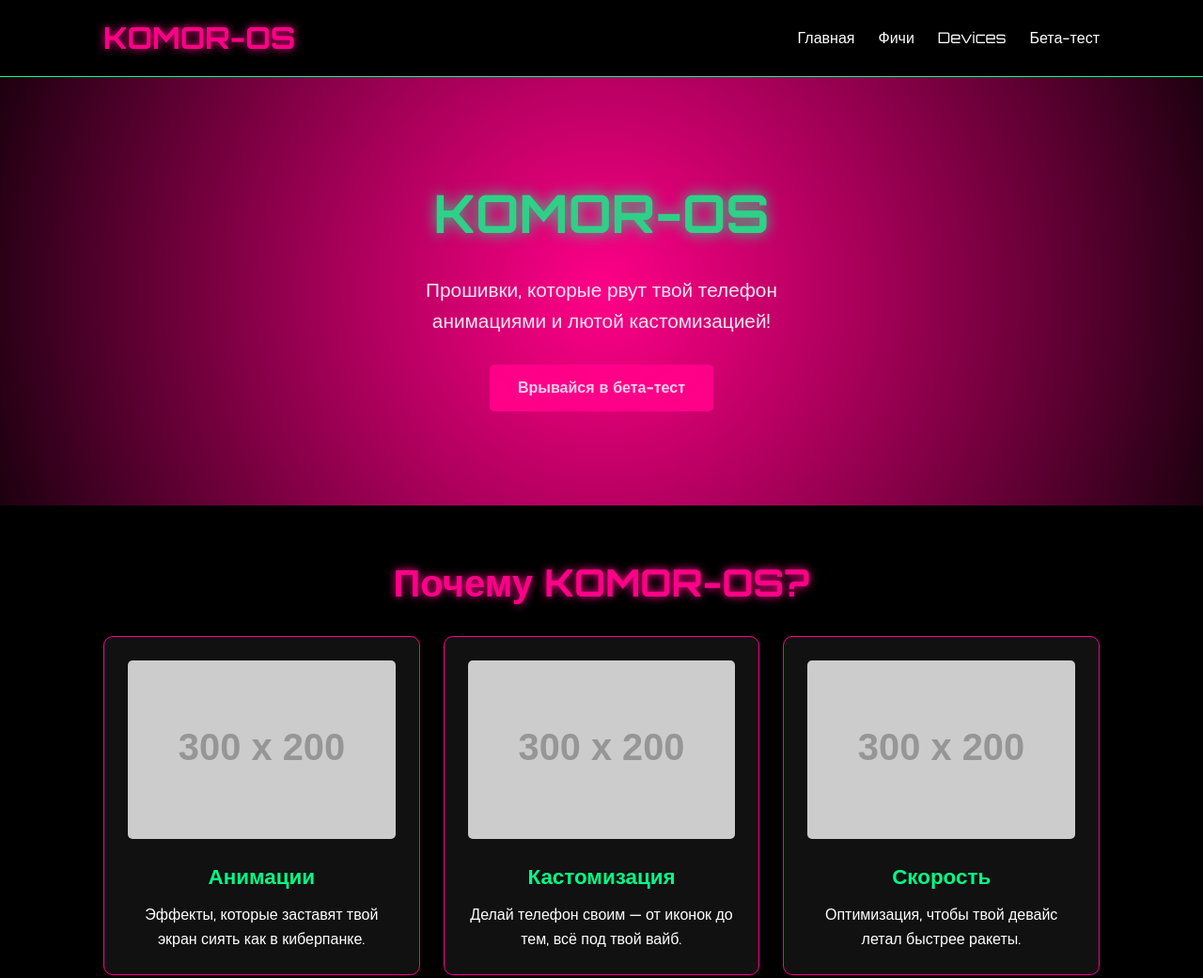
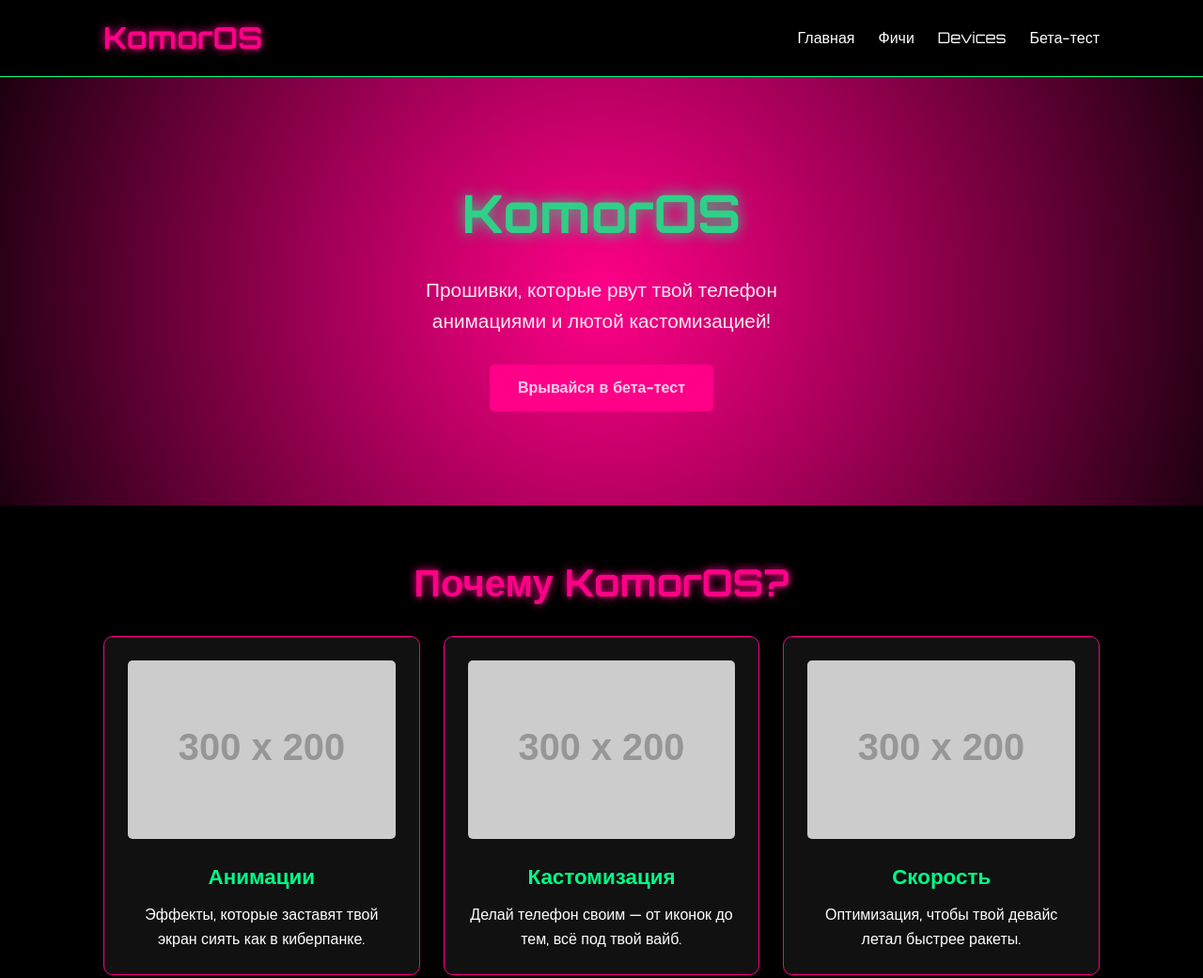
Before and after one commit to KSNredawew/komor-os, a plain HTML site: page index.html in a window 1280 px wide. Shown: the top 1041 px of the page at 94% size. Drawn offline with Linux system fonts and the light colour scheme; placeholder pictures from the web are drawn by us.

Commit message:
Update index.html

```diff
--- a/index.html
+++ b/index.html
@@ -314,7 +314,7 @@
     <header>
         <div class="container">
             <div class="header-content">
-                <div class="logo">KOMOR-OS</div>
+                <div class="logo">KomorOS</div>
                 <nav>
                     <ul>
                         <li><a href="#home">Главная</a></li>
@@ -328,14 +328,14 @@
     </header>
     <div class="hero" id="home">
         <div class="container">
-            <h1>KOMOR-OS</h1>
+            <h1>KomorOS</h1>
             <p>Прошивки, которые рвут твой телефон анимациями и лютой кастомизацией!</p>
             <a class="btn" onclick="scrollToBeta()">Врывайся в бета-тест</a>
         </div>
     </div>
     <div class="container">
         <div class="section" id="features">
-            <h2>Почему KOMOR-OS?</h2>
+            <h2>Почему KomorOS?</h2>
             <div class="features">
                 <div class="feature">
                     <img src="https://via.placeholder.com/300x200?text=Animations" alt="Анимации">
```
